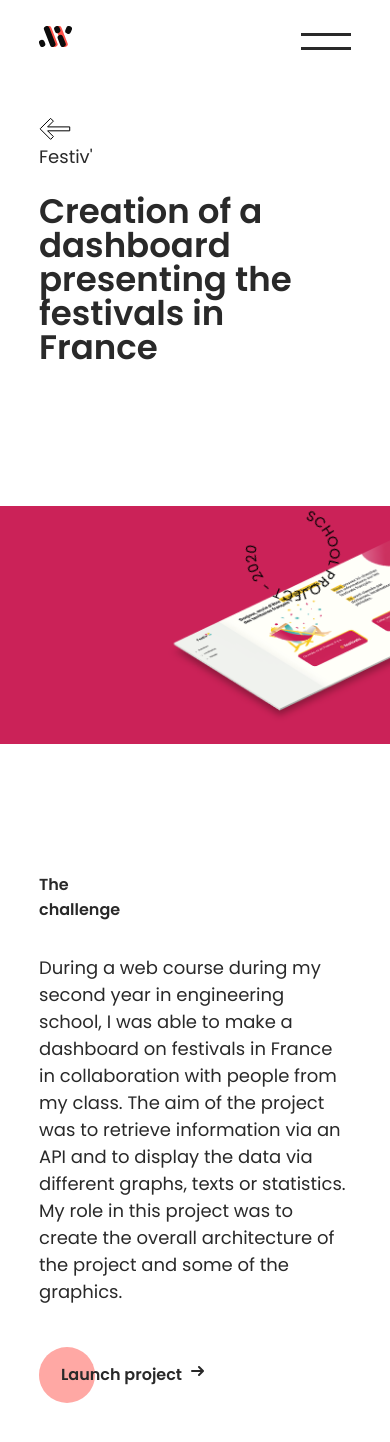
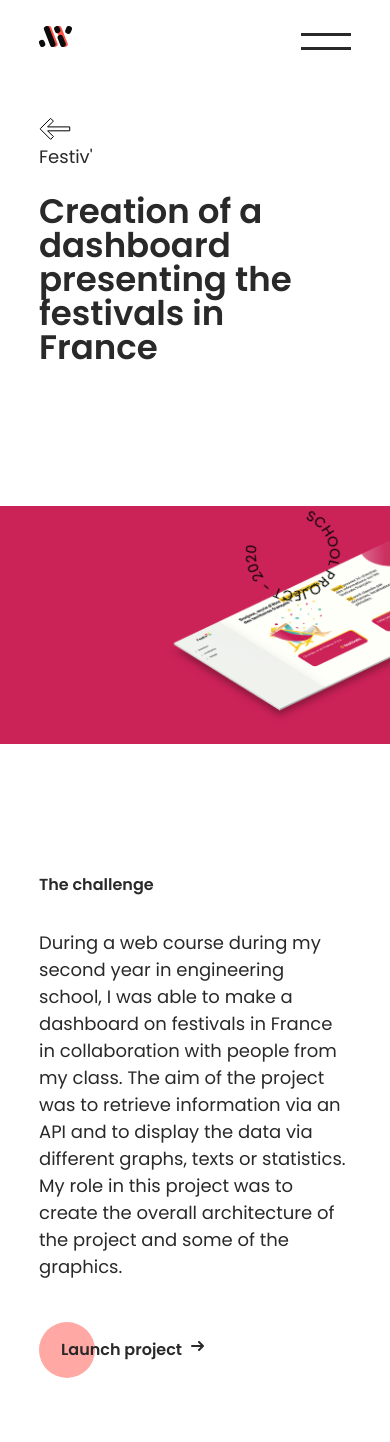
Before and after one commit to sarah2627/portfolio, a Vue app: page /project/1/1 in a window 390 px wide. Shown: the top 1442 px of the page. Built offline with nearby package versions, Linux system fonts and the light colour scheme.

Commit message:
Apply AOS only once + fix size of a block in responsive

```diff
--- a/src/main.js
+++ b/src/main.js
@@ -13,7 +13,9 @@ Vue.prototype.$eventBus = new Vue();
 new Vue({
   router,
   created() {
-    AOS.init();
+    AOS.init({
+      once: true,
+    });
   },
   render: (h) => h(App),
 }).$mount('#app');
--- a/src/style/style.css
+++ b/src/style/style.css
@@ -1224,6 +1224,9 @@ a {
             flex-direction: column;
     padding: 8rem 0;
   }
+  #project .project #presentation-project .text-presentation-project .the-challenge {
+    width: 100%;
+  }
   #project .project #presentation-project .text-presentation-project .description {
     width: 100%;
     font-size: 18px;
--- a/src/style/style.scss
+++ b/src/style/style.scss
@@ -400,6 +400,9 @@ a {
                     width: 80%;
                     flex-direction: column;
                     padding: 8rem 0;
+                    .the-challenge {
+                        width: 100%;
+                    }
                     .description {
                         width: 100%;
                         font-size: 18px;
```
Also changed, not shown: 1 other file (tests, documents, lock files or other folders).
